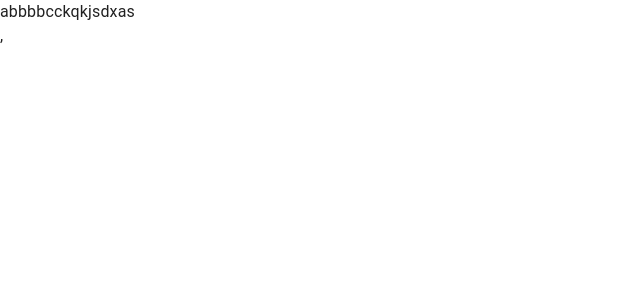
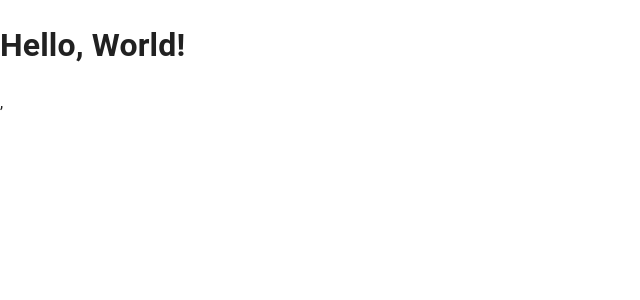
Before and after one commit to duynguyen199/mern-s-project, a React (Vite) app: page / in a window 1280 px wide. Shown: the top 300 px of the page, without its empty margins (0-640 px from the left). Built offline with nearby package versions, Linux system fonts and the light colour scheme.

Commit message:
update 12:36 6/14

```diff
--- a/package.json
+++ b/package.json
@@ -10,6 +10,8 @@
     "preview": "vite preview"
   },
   "dependencies": {
+    "@emotion/react": "^11.11.4",
+    "@emotion/styled": "^11.11.5",
     "@mui/material": "^5.15.20",
     "@mui/styled-engine-sc": "^6.0.0-alpha.18",
     "react": "^18.2.0",
--- a/src/App.jsx
+++ b/src/App.jsx
@@ -1,14 +1,11 @@
-import * as React from 'react';
-import Container from '@mui/material/Container';
-import Typography from '@mui/material/Typography';
-import Box from '@mui/material/Box';
+import React from 'react';
 
-export default function App() {
+function App() {
   return (
-<>
-<div>
-  abbbbcckqkjsdxas
-</div>
-</>
+    <div>
+      <h1>Hello, World!</h1>
+    </div>
   );
 }
+
+export default App;
--- a/src/theme.js
+++ b/src/theme.js
@@ -1,17 +1,12 @@
 import { createTheme } from '@mui/material/styles';
-import { red } from '@mui/material/colors';
 
-// Create a theme instance.
 const theme = createTheme({
   palette: {
     primary: {
-      main: '#556cd6',
+      main: '#1976d2',
     },
     secondary: {
-      main: '#19857b',
-    },
-    error: {
-      main: red.A400,
+      main: '#dc004e',
     },
   },
 });
```
Also changed, not shown: 1 other file (tests, documents, lock files or other folders).
